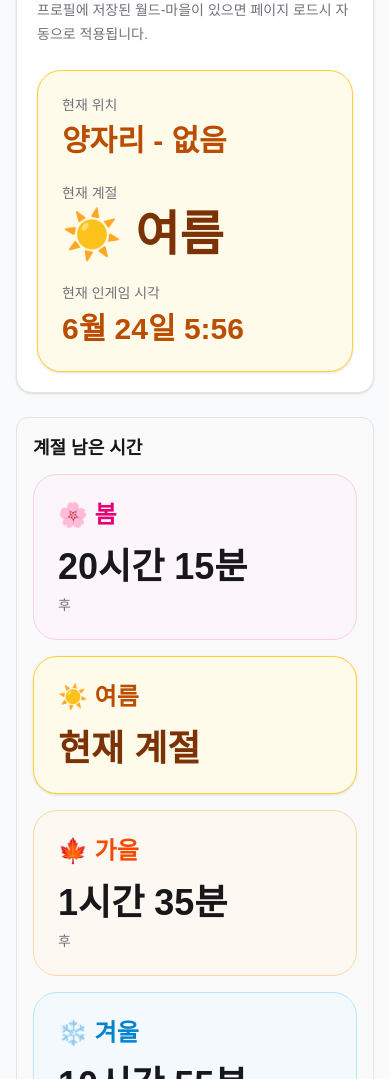
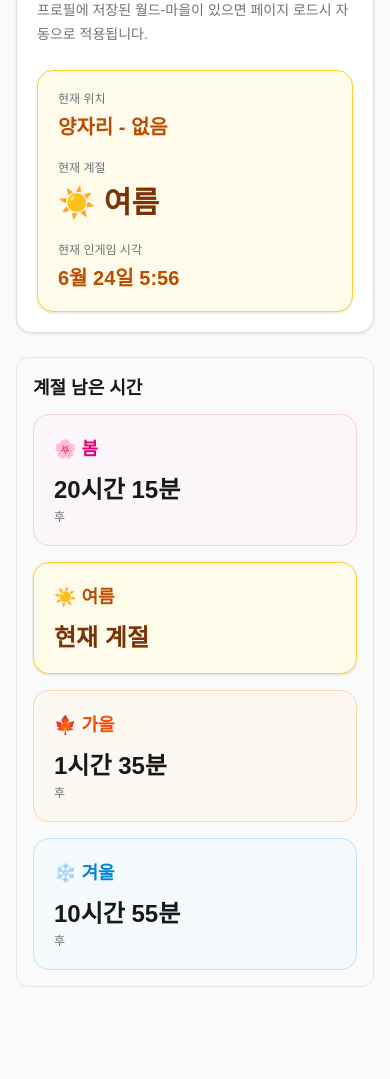
Before and after one commit to DomanDev/Minecraft-Luna, a Next.js app in the folder mc-luna/: page /season in a window 390 px wide. Shown: the part 489-1568 px from the top of the page. After the commit the page ends 1532 px from the top, so only its background shows below. Built offline with nearby package versions, Linux system fonts and the light colour scheme; no server answers; the database is empty.

Commit message:
계절 계산기 UI 수정

```diff
--- a/mc-luna/app/season/page.tsx
+++ b/mc-luna/app/season/page.tsx
@@ -3,20 +3,13 @@
 /**
  * [계절 계산기 페이지]
  *
- * UI 목표
- * - 예전 계절 계산기 스타일처럼 단순한 구성으로 복구
- * - 왼쪽: 월드 / 마을 선택 + 현재 상태 카드
- * - 오른쪽: 계절 남은 시간 카드 4개
- *
- * 기능 목표
- * - 새로고침 시 프로필 저장 위치를 자동으로 반영
- *   1) current_village_id 있으면 해당 마을 선택
- *   2) 없고 current_world_key만 있으면 해당 월드 + 없음
- *   3) 둘 다 없으면 양자리 + 없음
- *
- * 주의
- * - 월드를 바꾸면 마을은 자동으로 첫 번째를 고르지 않고 항상 '없음'으로 초기화
- * - season 계산 로직(getSeasonState)은 기존 공통 유틸을 그대로 사용
+ * 목적
+ * 1) 예전 UI 스타일 유지
+ * 2) 모바일에서도 잘 보이도록 반응형 대응
+ * 3) 프로필에 저장된 월드-마을 자동 적용
+ *    - current_village_id 있으면 해당 마을 선택
+ *    - 없고 current_world_key만 있으면 해당 월드 + 없음
+ *    - 둘 다 없으면 양자리 + 없음
  */
 
 import { useEffect, useMemo, useRef, useState } from 'react';
@@ -110,8 +103,25 @@ function getSeasonVisual(season: string, isCurrent: boolean) {
 }
 
 /**
- * 왼쪽 큰 현재 상태 카드
- * - 예전 UI처럼 한 장에 현재 위치 / 계절 / 인게임 시각을 모아 보여준다.
+ * 현재 위치 텍스트 생성
+ * - 마을 선택 시: "양자리 - 노동의숲"
+ * - 마을 없음 시: "양자리 - 없음"
+ */
+function formatCurrentLocationLabel(
+  selectedWorldKey: WorldKey,
+  selectedVillage: VillageRow | null,
+): string {
+  if (selectedVillage) {
+    return `${getWorldLabel(selectedVillage.world_key)} - ${selectedVillage.village_name}`;
+  }
+
+  return `${getWorldLabel(selectedWorldKey)} - 없음`;
+}
+
+/**
+ * 왼쪽 큰 상태 카드
+ * - 모바일에서는 글자를 한 단계 줄이고
+ * - 화면이 커지면 조금 키워서 예전 스타일 느낌 유지
  */
 function CurrentStatusCard({
   currentLocationLabel,
@@ -125,27 +135,37 @@ function CurrentStatusCard({
   const visual = getSeasonVisual(currentSeason, true);
 
   return (
-    <div className={`rounded-3xl border p-6 ${visual.cardClass}`}>
-      <div className="space-y-6">
+    <div className={`rounded-2xl sm:rounded-3xl border p-5 sm:p-6 ${visual.cardClass}`}>
+      <div className="space-y-5 sm:space-y-6">
         <div>
-          <div className="text-sm font-medium text-zinc-500">현재 위치</div>
-          <div className={`mt-2 text-3xl font-extrabold ${visual.titleClass}`}>
+          <div className="text-xs sm:text-sm font-medium text-zinc-500">
+            현재 위치
+          </div>
+          <div
+            className={`mt-2 break-keep leading-tight text-xl sm:text-2xl lg:text-3xl font-extrabold ${visual.titleClass}`}
+          >
             {currentLocationLabel}
           </div>
         </div>
 
         <div>
-          <div className="text-sm font-medium text-zinc-500">현재 계절</div>
-          <div className={`mt-2 text-5xl font-extrabold ${visual.valueClass}`}>
+          <div className="text-xs sm:text-sm font-medium text-zinc-500">
+            현재 계절
+          </div>
+          <div
+            className={`mt-2 break-keep leading-tight text-3xl sm:text-4xl lg:text-5xl font-extrabold ${visual.valueClass}`}
+          >
             {visual.icon} {currentSeason}
           </div>
         </div>
 
         <div>
-          <div className="text-sm font-medium text-zinc-500">
+          <div className="text-xs sm:text-sm font-medium text-zinc-500">
             현재 인게임 시각
           </div>
-          <div className={`mt-2 text-3xl font-bold ${visual.titleClass}`}>
+          <div
+            className={`mt-2 break-keep leading-tight text-xl sm:text-2xl lg:text-3xl font-bold ${visual.titleClass}`}
+          >
             {currentTimeText}
           </div>
         </div>
@@ -156,6 +176,8 @@ function CurrentStatusCard({
 
 /**
  * 오른쪽 계절 남은 시간 카드
+ * - 모바일에서는 너무 커 보이지 않게 축소
+ * - 데스크톱에서는 기존 느낌 유지
  */
 function SeasonStatusCard({
   season,
@@ -169,36 +191,24 @@ function SeasonStatusCard({
   const visual = getSeasonVisual(season, isCurrent);
 
   return (
-    <div className={`rounded-3xl border p-6 transition ${visual.cardClass}`}>
-      <div className={`text-2xl font-extrabold ${visual.titleClass}`}>
+    <div className={`rounded-2xl sm:rounded-3xl border p-5 sm:p-6 transition ${visual.cardClass}`}>
+      <div className={`text-lg sm:text-xl lg:text-2xl font-extrabold ${visual.titleClass}`}>
         {visual.icon} {season}
       </div>
 
-      <div className={`mt-4 text-4xl font-extrabold ${visual.valueClass}`}>
+      <div
+        className={`mt-3 sm:mt-4 break-keep leading-tight text-2xl sm:text-3xl lg:text-4xl font-extrabold ${visual.valueClass}`}
+      >
         {isCurrent ? '현재 계절' : formatRemainingTime(remainingMinutes)}
       </div>
 
       {!isCurrent ? (
-        <div className="mt-2 text-sm font-medium text-zinc-500">후</div>
+        <div className="mt-1 sm:mt-2 text-xs sm:text-sm font-medium text-zinc-500">
+          후
+        </div>
       ) : null}
     </div>
   );
-}
-
-/**
- * 현재 위치 표시 문자열
- * - 마을 있으면 "양자리 - 노동의숲"
- * - 없으면 "양자리 - 없음"
- */
-function formatCurrentLocationLabel(
-  selectedWorldKey: WorldKey,
-  selectedVillage: VillageRow | null,
-): string {
-  if (selectedVillage) {
-    return `${getWorldLabel(selectedVillage.world_key)} - ${selectedVillage.village_name}`;
-  }
-
-  return `${getWorldLabel(selectedWorldKey)} - 없음`;
 }
 
 export default function SeasonPage() {
@@ -216,7 +226,7 @@ export default function SeasonPage() {
   >({});
 
   /**
-   * 로딩 / 에러 상태
+   * 로딩 / 에러
    */
   const [catalogLoading, setCatalogLoading] = useState(true);
   const [catalogError, setCatalogError] = useState('');
@@ -228,10 +238,8 @@ export default function SeasonPage() {
     useState<ProfileSeasonLocation | null>(null);
 
   /**
-   * 중요:
-   * - profileLocation이 null이라는 사실과
-   * - 아직 조회 전이라 null인 상태를 구분하기 위해 별도 loading 사용
-   * - 이 값이 없으면 새로고침 시 기본값이 먼저 박혀버릴 수 있음
+   * 프로필 위치 조회 완료 여부
+   * - null 자체는 "값 없음"일 수 있으므로 loading 여부를 별도 보관
    */
   const [profileLocationLoading, setProfileLocationLoading] = useState(true);
 
@@ -244,12 +252,12 @@ export default function SeasonPage() {
   const [selectedVillageId, setSelectedVillageId] = useState('');
 
   /**
-   * 프로필 자동 선택은 최초 1회만 수행
+   * 프로필 기반 자동 선택은 최초 1회만 수행
    */
   const initializedSelectionRef = useRef(false);
 
   /**
-   * 실시간 시각 갱신용 tick
+   * 실시간 갱신용 tick
    */
   const [tick, setTick] = useState(() => Date.now());
 
@@ -315,7 +323,7 @@ export default function SeasonPage() {
   }, []);
 
   /**
-   * 프로필 저장 위치 조회
+   * 프로필 위치 로드
    */
   useEffect(() => {
     let mounted = true;
@@ -358,7 +366,7 @@ export default function SeasonPage() {
   /**
    * 최초 기본 선택값 적용
    *
-   * 우선순위:
+   * 우선순위
    * 1) current_village_id 있으면 해당 마을 선택
    * 2) current_world_key만 있으면 해당 월드 + 없음
    * 3) 둘 다 없으면 양자리 + 없음
@@ -398,23 +406,23 @@ export default function SeasonPage() {
   ]);
 
   /**
-   * 선택 월드에 속한 마을 목록만 드롭다운에 노출
+   * 선택 월드에 해당하는 마을 목록
    */
   const filteredVillages = useMemo(() => {
     return filterVillagesByWorld(villages, selectedWorldKey);
   }, [villages, selectedWorldKey]);
 
   /**
-   * 현재 선택된 마을 row
+   * 선택된 마을 row
    */
   const selectedVillage = useMemo(() => {
     return villages.find((item) => item.id === selectedVillageId) ?? null;
   }, [villages, selectedVillageId]);
 
   /**
-   * 현재 선택 기준의 reference
-   * - 마을 선택 시 village_time_references
-   * - 마을 미선택 시 world_time_references
+   * 선택 기준 reference
+   * - 마을 선택 시: village reference
+   * - 마을 없음 시: world reference
    */
   const selectedReference = useMemo(() => {
     if (selectedVillage) {
@@ -454,7 +462,7 @@ export default function SeasonPage() {
   }, [seasonState]);
 
   /**
-   * 현재 위치 표시용 문자열
+   * 현재 위치 표시 문자열
    */
   const currentLocationLabel = useMemo(() => {
     return formatCurrentLocationLabel(selectedWorldKey, selectedVillage);
@@ -462,16 +470,13 @@ export default function SeasonPage() {
 
   /**
    * 월드 변경 시
-   * - 마을은 자동으로 선택하지 않고 '없음'으로 초기화
+   * - 마을은 항상 '없음'으로 초기화
    */
   const handleWorldChange = (value: WorldKey) => {
     setSelectedWorldKey(value);
     setSelectedVillageId('');
   };
 
-  /**
-   * 최초 로딩 대기
-   */
   if (catalogLoading || authLoading || profileLocationLoading) {
     return (
       <div className="mx-auto max-w-6xl px-4 py-10 text-sm text-zinc-500">
@@ -532,7 +537,7 @@ export default function SeasonPage() {
       }
       right={
         <ResultCard title="계절 남은 시간">
-          <div className="grid gap-4 md:grid-cols-2">
+          <div className="grid grid-cols-1 gap-4 sm:grid-cols-2">
             {seasonState.items.map((item) => (
               <SeasonStatusCard
                 key={item.season}
--- /dev/null
+++ b/package.json
@@ -0,0 +1,5 @@
+{
+  "dependencies": {
+    "react": "^19.2.5"
+  }
+}
```
Also changed, not shown: 1 other file (tests, documents, lock files or other folders).
